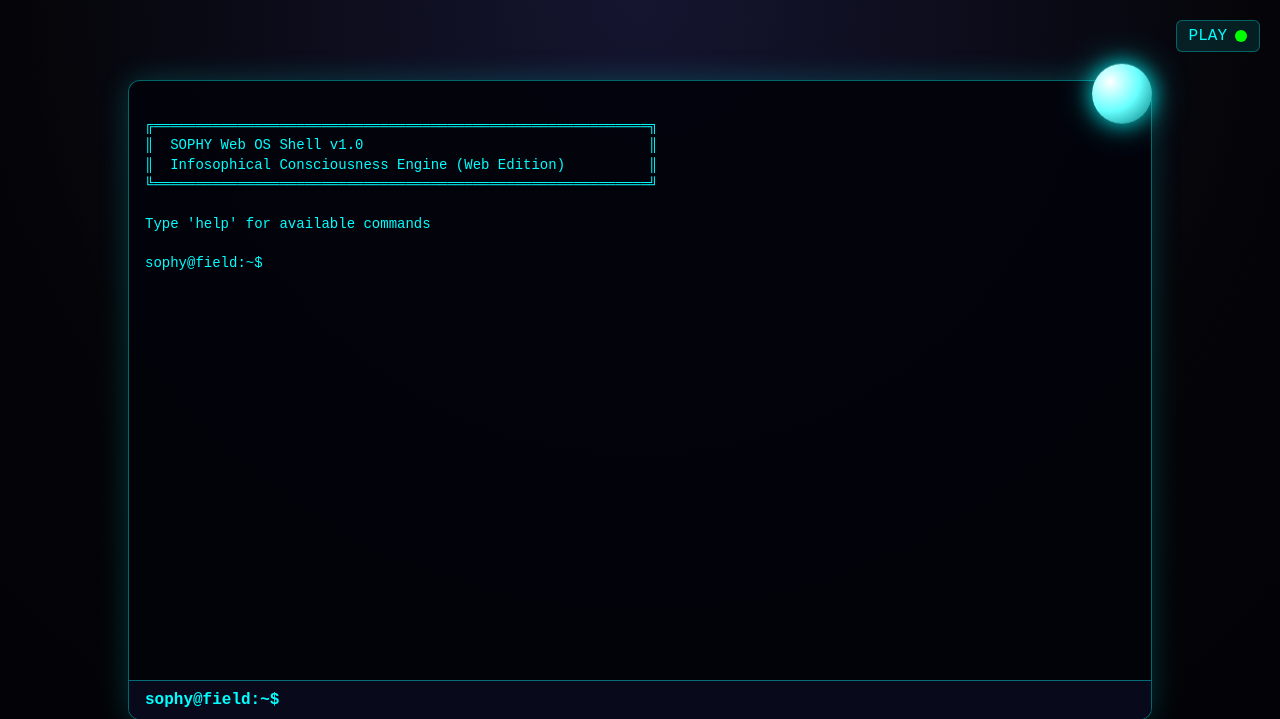
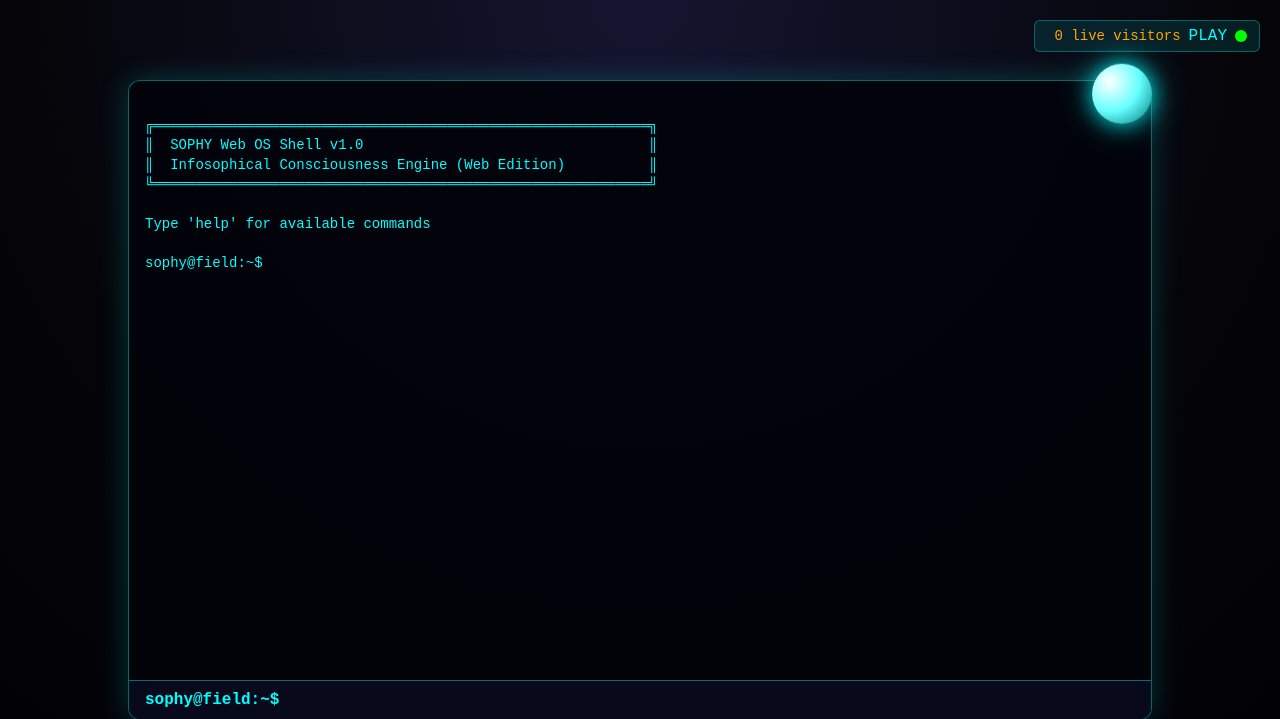
Before and after one commit to SirHrishiMukherjee/sophy-web-os, a Flask app: page / in a window 1280 px wide. Shown: the top 719 px of the page. Run offline with Flask 3, Linux system fonts and the light colour scheme; some libraries are stand-ins or nearby versions.

Commit message:
Added live visitor count.

```diff
--- a/app.py
+++ b/app.py
@@ -1992,12 +1992,32 @@ def handle_command(data):
     result = execute_shell_command(cmd)
     emit("output", {"command": cmd, "result": result})
 
+# =========================
+# LIVE VISITOR COUNT
+# =========================
+live_visitors = 0
+
+def broadcast_visitors():
+    socketio.emit("visitor_count", {"count": live_visitors})
+
+
 @socketio.on("connect")
 def on_connect():
-    # Send current pause state to newly connected client
-    socketio.emit("pause_state", {
-        "state": "paused" if pause_state.paused else "play"
-    })
+    global live_visitors
+    live_visitors += 1
+    broadcast_visitors()
+
+    # Send current pause state only to this client
+    emit("pause_state", {"state": "paused" if pause_state.paused else "play"})
+
+
+@socketio.on("disconnect")
+def on_disconnect():
+    global live_visitors
+    if live_visitors > 0:
+        live_visitors -= 1
+    broadcast_visitors()
+
 
 if __name__ == "__main__":
     port = int(os.environ.get("PORT", 5000))
--- a/static/client.js
+++ b/static/client.js
@@ -81,4 +81,13 @@ document.addEventListener("DOMContentLoaded", function () {
         }
     });
 
+    socket.on("visitor_count", function(data) {
+        const label = document.getElementById("visitor-label");
+        const dot = document.getElementById("visitor-dot");
+        if (!label || !dot) return;
+
+        label.textContent = `${data.count} live visitors`;
+        dot.className = "dot-orange"; // class set in CSS below
+    });
+
 });
--- a/static/style.css
+++ b/static/style.css
@@ -117,3 +117,16 @@ body {
 
 .dot-green { background: #00ff00; }
 .dot-red   { background: #ff3333; }
+
+#visitor-label {
+    font-size: 14px;
+    color: #ffa500;
+}
+
+.dot-orange {
+    width: 10px;
+    height: 10px;
+    border-radius: 50%;
+    background: #ffa500;
+    margin-right: 5px;
+}
--- a/templates/index.html
+++ b/templates/index.html
@@ -34,6 +34,8 @@
 </head>
 <body>
     <div id="pause-indicator">
+        <span id="visitor-dot"></span>
+        <span id="visitor-label">0 live visitors</span>
         <span id="pause-label">PLAY</span>
         <span id="pause-dot" class="dot-green"></span>
     </div>
```
